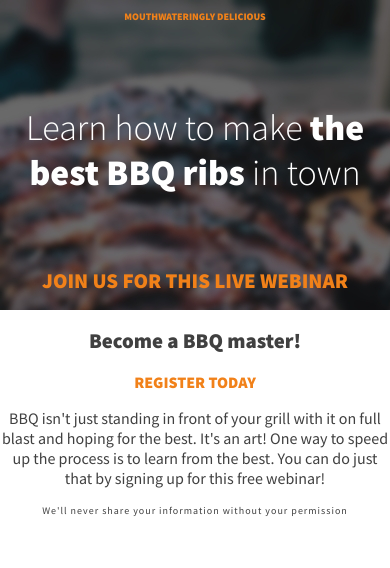
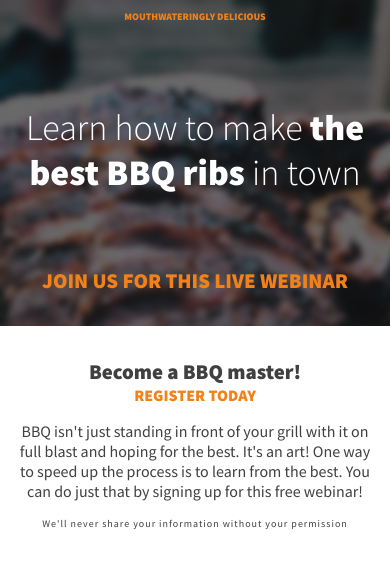
Before and after one commit to Mohak-Trivedi/bbqSplash, a website built with Vite: page index.html in a window 390 px wide. Built offline with nearby package versions, Linux system fonts and the light colour scheme.

Commit message:
completed mobile view

```diff
--- a/css/styles.css
+++ b/css/styles.css
@@ -23,11 +23,13 @@ h1 + p {
 
 h2 {
     font-size: 1.3125rem;
+    margin: 0;
 }
 
 h2 + p {
     color: #F18119;
     font-weight: 900;
+    margin-top: 0;
     text-transform: uppercase;
 }
 
@@ -58,7 +60,15 @@ strong {
 .intro {
     background-image: url(../images/dark-ribs.jpg);
     background-color: #404040;
-    padding: 0 .25em 1em;
+    padding: 0 .5em 2em;
     display: flex;
     flex-direction: column;
 }
+
+/* =================
+   main-content section
+   ================= */
+
+.main-content {
+    padding: 2em 1em;
+}
```
